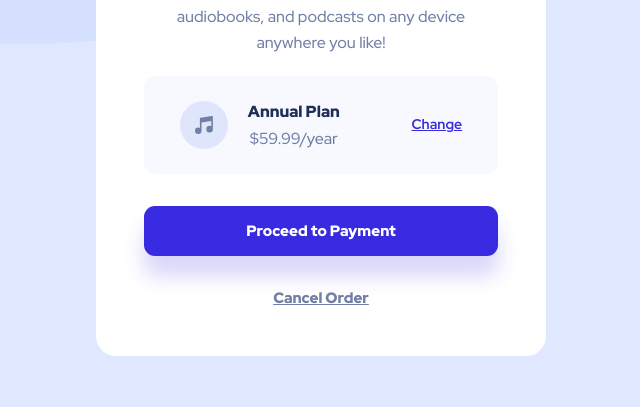
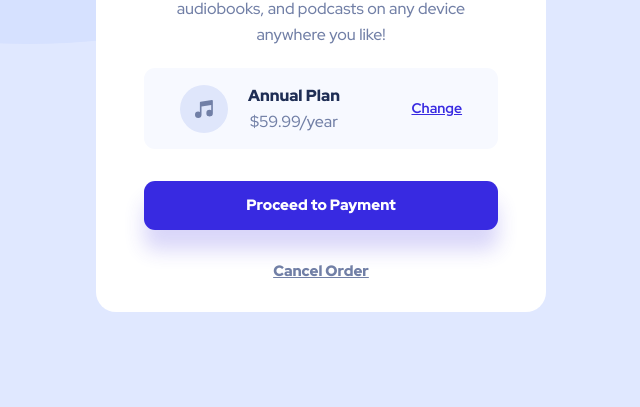
Before and after one commit to zouvier/orderSummary, a plain HTML site: page index.html in a window 1280 px wide. Shown: the part 393-800 px from the top of the page, without its empty margins (319-959 px from the left). Drawn offline with Linux system fonts and the light colour scheme.

Commit message:
fixed suggestions

```diff
--- a/css/style.css
+++ b/css/style.css
@@ -61,36 +61,33 @@ body {
     background-image: url("../images/pattern-background-desktop.svg");
     background-color: #E0E8FF;
     background-repeat: repeat-x;
+
+    /* margin: 1rem; */
+
+}
+main {
     display: flex;
     align-items: center;
     justify-content: center;
-
-}
-
-main {
     padding: 1rem;
 }
 
 
+
+
 .card {
     max-width: 28.125rem;
-    height: 43.563rem;
     border-radius: 1.25rem;
     background-color: white;
     display: flex;
     flex-direction: column;
-
-
 }
 
 .picture img {
-    max-height: 13.75rem;
     border-radius: 1.25rem 1.25rem 0rem 0rem;
 }
 
-.picture {
-    max-height: 13.75rem;
-}
+
 
 .card-info {
     text-align: center;
@@ -99,25 +96,42 @@ main {
 
 .card-info h1 {
     font-size: 1.75rem;
-    line-height: 2.313rem;
+    line-height: 2.313;
     margin-top: 2.813rem;
 }
 
 .card-info p {
     color: #717FA6;
     font-weight: 500;
-    line-height: 1.625rem;
+    line-height: 1.625;
     margin: 0 3rem;
+    /*
     margin-top: 1.063rem;
-    margin-bottom: 1.25rem;
+    margin-bottom: 1.25rem; */
+    /* padding:0 3rem; */
+    padding-top: 1.063rem;
+    padding-bottom: 1.25rem;
 
 }
+
+@media (max-width: 26.563rem) {
+    .card-info p{
+    margin: 0 1rem;
+    }
+
+    .card-info h1{
+        margin-top: auto;
+    }
+  }
 
 .card-price {
     display: flex;
     background-color: #F7F9FF;
     max-width: 22.125rem;
-    height: 6.125rem;
+    width: 78.6%;
+    /* height: 6.125rem; */
+    padding-top: 1.063rem;
+    padding-bottom: 1rem;
     margin-top: 0;
     margin-bottom: 2rem;
     margin-left: auto;
@@ -134,31 +148,48 @@ main {
     flex-direction: column;
     position: relative;
     margin-left: 1.25rem;
+
 }
 
 .card-price p {
     margin: 0;
 
+
 }
 
-.card-price .outerInfo {
+.card-price .image-info {
     display: flex;
 }
 
 .card-price .price {
     font-weight: 500;
-    line-height: 21px;
+    line-height: 1.25;
     color: #717FA6;
     margin-top: 0.375rem;
+    flex: 0.375rem;
+    padding: 0;
 }
+.card-price .annual {
+    color: #1F2E55;
+    font-weight: 900;
+    line-height: 1.313;
+    flex: 0.375rem;
+    padding: 0;
+}
+
 
 .card-price a {
     text-align: center;
     font-weight: 700;
-    font-size: 14px;
-    line-height: 19px;
+    font-size: 0.875rem;
+    line-height: 1.188;
     color: #382AE1;
 }
+
+.card-price svg {
+    overflow: visible;
+}
+
 .card-price a:hover {
     color: #766CF1
 }
@@ -167,11 +198,6 @@ main {
     color: #766CF1
 }
 
-.card-price .annual {
-    color: #1F2E55;
-    font-weight: 900;
-    line-height: 21px;
-}
 
 .payment {
     display: flex;
@@ -180,7 +206,7 @@ main {
     align-items: center;
     font-weight: 900;
     font-size: 0.938rem;
-    line-height: 1.25rem;
+    line-height: 1.25;
 
 }
 
@@ -189,8 +215,8 @@ main {
     box-shadow: 0rem 1.25rem 1.25rem rgba(56, 42, 225, 0.190291);
     border-radius: 0.688rem;
     color: white;
-    max-width: 22.125rem;
-    height: 3.125rem;
+    padding-top: 0.938rem;
+    padding-bottom: 0.938rem;
     width: 78.6%;
     border: 0;
 }
--- a/index.html
+++ b/index.html
@@ -14,31 +14,62 @@
 </head>
 
 <body>
+
   <main>
+
     <div class="card">
+
+      <div class="card-info">
+
         <div class="picture">
           <img src="./images/illustration-hero.svg" alt="">
         </div>
-        <div class="card-info">
+
         <h1>Order Summary</h1>
-
         <p>You can now listen to millions of songs, audiobooks, and podcasts on any
           device anywhere you like!</p>
 
         <div class="card-price">
 
-            <div class="outerInfo">
-            <svg xmlns="http://www.w3.org/2000/svg" width="48" height="48"><g fill="none" fill-rule="evenodd" aria-hidden="true"><circle cx="24" cy="24" r="24" fill="#DFE6FB"/><path fill="#717FA6" fill-rule="nonzero" d="M32.574 15.198a.81.81 0 00-.646-.19L20.581 16.63a.81.81 0 00-.696.803V26.934a3.232 3.232 0 00-1.632-.44A3.257 3.257 0 0015 29.747 3.257 3.257 0 0018.253 33a3.257 3.257 0 003.253-3.253v-8.37l9.726-1.39v5.327a3.232 3.232 0 00-1.631-.441 3.257 3.257 0 00-3.254 3.253 3.257 3.257 0 003.254 3.253 3.257 3.257 0 003.253-3.253V15.81a.81.81 0 00-.28-.613z"/></g></svg>
-            <div class="info"><p class="annual">Annual Plan</p>
+          <div class="image-info">
+
+            <svg xmlns="http://www.w3.org/2000/svg" width="48" height="48">
+              <g fill="none" fill-rule="evenodd" aria-hidden="true" focusable="false">
+                <circle cx="24" cy="24" r="24" fill="#DFE6FB" />
+                <path fill="#717FA6" fill-rule="nonzero"
+                  d="M32.574 15.198a.81.81 0 00-.646-.19L20.581 16.63a.81.81 0 00-.696.803V26.934a3.232 3.232 0 00-1.632-.44A3.257 3.257 0 0015 29.747 3.257 3.257 0 0018.253 33a3.257 3.257 0 003.253-3.253v-8.37l9.726-1.39v5.327a3.232 3.232 0 00-1.631-.441 3.257 3.257 0 00-3.254 3.253 3.257 3.257 0 003.254 3.253 3.257 3.257 0 003.253-3.253V15.81a.81.81 0 00-.28-.613z" />
+              </g>
+            </svg>
+
+
+            <div class="info">
+
+              <p class="annual">Annual Plan</p>
               <p class="price">$59.99/year</p>
+
             </div>
+
           </div>
-            <a href="index.html">Change</a>
+
+          <a href="index.html">
+            Change
+          </a>
+
         </div>
+
+
         <div class="payment">
-          <button type="button">Proceed to Payment</button>
-          <a href="index.html">Cancel Order</a>
+
+          <button type="button">
+            Proceed to Payment
+          </button>
+          <a href="index.html">
+            Cancel Order
+          </a>
+
         </div>
+
+
       </div>
     </div>
   </main>
```
Lines whose indentation alone changed are shown as unchanged.
